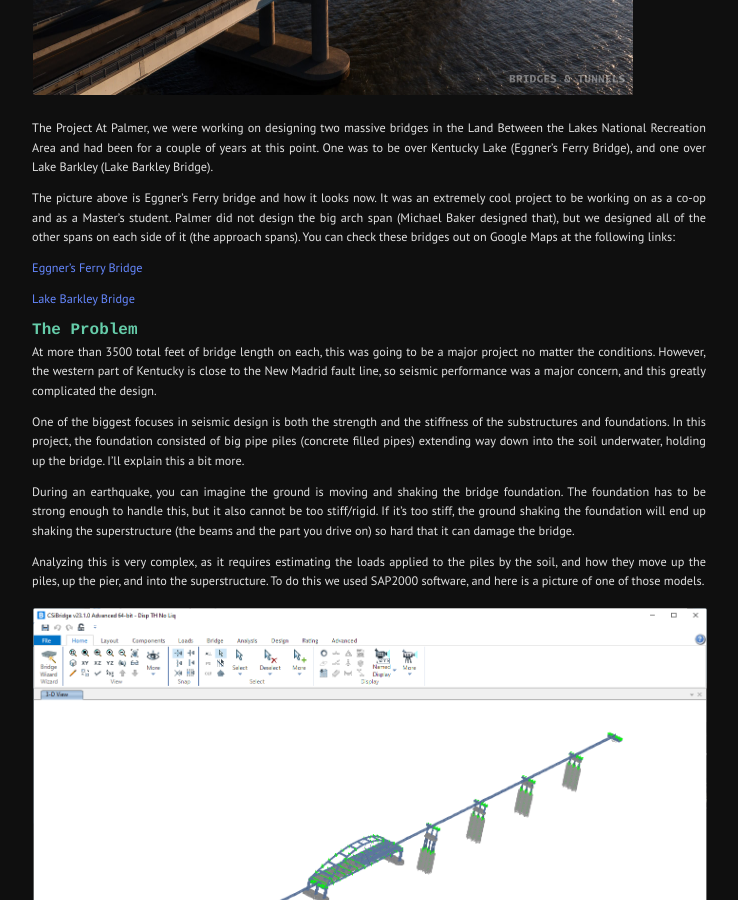
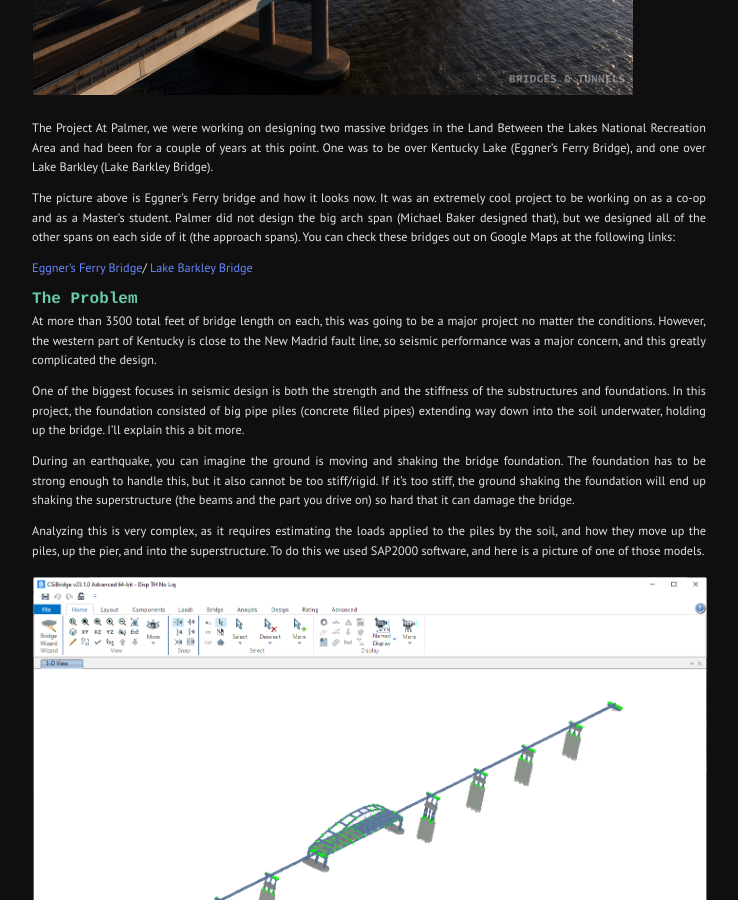
Before and after one commit to labeattie/testpreviewsite, a Jekyll site: the page built from _posts/2022-01-31-vba-lake-bridges.md, in a window 1280 px wide and 900 px high, scrolled down 511 px. Shown: the whole window, without its empty margins (271-1009 px from the left). Built offline with Jekyll 4.4.1, drawn with Linux system fonts in a browser that asks for light colours.

Commit message:
lake bridges article test

```diff
--- a/_posts/2022-01-31-vba-lake-bridges.md
+++ b/_posts/2022-01-31-vba-lake-bridges.md
@@ -15,8 +15,7 @@
 
 The picture above is Eggner's Ferry bridge and how it looks now. It was an extremely cool project to be working on as a co-op and as a Master's student. Palmer did not design the big arch span (Michael Baker designed that), but we designed all of the other spans on each side of it (the approach spans). You can check these bridges out on Google Maps at the following links:
 
-[Eggner's Ferry Bridge][eggner_map]
-
+[Eggner's Ferry Bridge][eggner_map]/
 [Lake Barkley Bridge][barkley_map]
 
 ## The Problem
@@ -28,11 +27,11 @@
 
 Analyzing this is very complex, as it requires estimating the loads applied to the piles by the soil, and how they move up the piles, up the pier, and into the superstructure. To do this we used SAP2000 software, and here is a picture of one of those models.
 
-![sap_overall](/testpreviewsite/assets/sap_ext_overall.png){: width="700" }
+![sap_overall](/testpreviewsite/assets/sap_ext_overall.png){: width="800" }
 
 If we zoom in on the piles under the pier, we can see the tiny springs input into the model.
 
-![sap_zoom](/testpreviewsite/assets/sap_zoom.png){: width="700" }
+![sap_zoom](/testpreviewsite/assets/sap_zoom.png){: width="800" }
 
 These represent the resistance of the soil as the piles gets pushed one way or another. This resistance is very nonlinear, and changes with the depth of the soil and the force applied. These curves were generated in a program called "LPile" and had to be input into the SAP2000 model.
 
```
